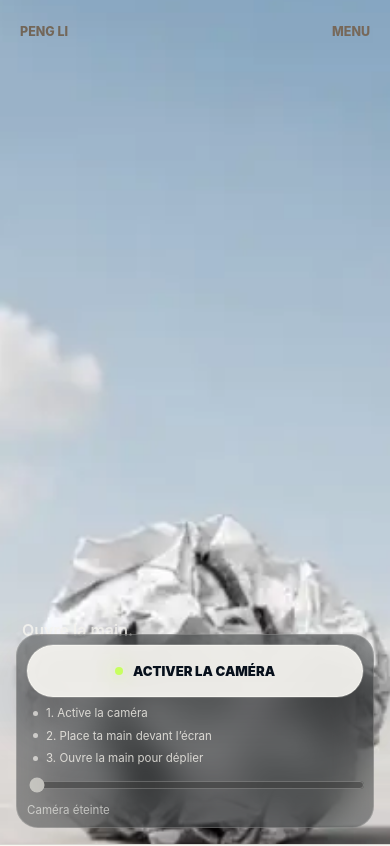
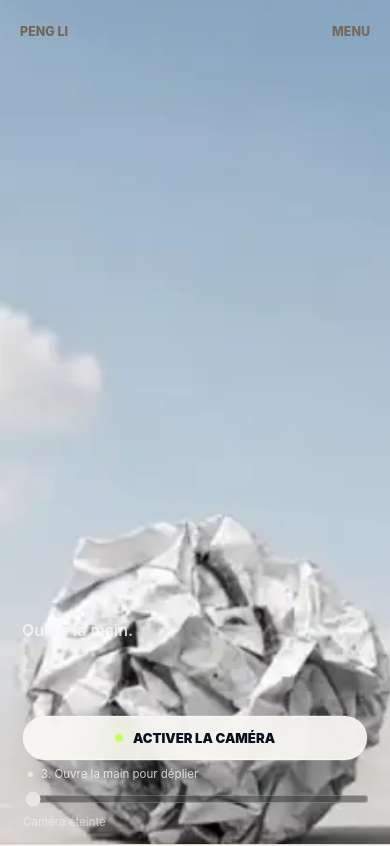
Before and after one commit to lpfr/peng-li-portfolio, a Next.js app: page / in a window 390 px wide. Shown: the top 846 px of the page. Built offline with nearby package versions, Linux system fonts and the light colour scheme.

Commit message:
Improve mobile gesture response and controls

```diff
--- a/app/components/Hero.tsx
+++ b/app/components/Hero.tsx
@@ -18,6 +18,7 @@ const VIDEO_SEEK_EPSILON = 0.006;
 const FIRST_DECODED_FRAME_TIME = 0.04;
 const MOBILE_FRAME_COUNT = 76;
 const VIDEO_DURATION_FALLBACK = 5.07;
+const MIN_AUTO_CALIBRATION_RANGE = 0.22;
 
 type CameraStatus = "Caméra éteinte" | "Recherche de la main" | "Main détectée";
 
@@ -42,6 +43,8 @@ export default function Hero() {
   const smoothedOpennessRef = useRef(0);
   const fistRawRef = useRef(DEFAULT_FIST_RAW);
   const openRawRef = useRef(DEFAULT_OPEN_RAW);
+  const observedMinRawRef = useRef(Number.POSITIVE_INFINITY);
+  const observedMaxRawRef = useRef(Number.NEGATIVE_INFINITY);
 
   const [isMetadataLoaded, setIsMetadataLoaded] = useState(false);
   const [progress, setProgress] = useState(0);
@@ -150,7 +153,8 @@ export default function Hero() {
     const tick = () => {
       const target = targetProgressRef.current;
       const current = currentProgressRef.current;
-      const next = current + (target - current) * 0.16;
+      const progressEase = mobileFrameModeRef.current ? 0.24 : 0.16;
+      const next = current + (target - current) * progressEase;
       const snapped = Math.abs(target - next) < 0.004 ? target : next;
 
       currentProgressRef.current = snapped;
@@ -278,15 +282,28 @@ export default function Hero() {
     const raw = calculatePalmOpenness(landmarks);
     rawOpennessRef.current = raw;
 
+    if (mobileFrameModeRef.current) {
+      observedMinRawRef.current = Math.min(observedMinRawRef.current, raw);
+      observedMaxRawRef.current = Math.max(observedMaxRawRef.current, raw);
+    }
+
     const prev = smoothedOpennessRef.current;
-    const smoothed = prev + (raw - prev) * smoothingStrengthRef.current;
+    const closingStrength = mobileFrameModeRef.current ? 0.38 : smoothingStrengthRef.current;
+    const openingStrength = mobileFrameModeRef.current ? 0.28 : smoothingStrengthRef.current;
+    const smoothed = prev + (raw - prev) * (raw < prev ? closingStrength : openingStrength);
     smoothedOpennessRef.current = smoothed;
 
-    const mappedProgress = mapPalmOpennessToProgress(
-      smoothed,
-      fistRawRef.current,
-      openRawRef.current
-    );
+    const observedRange = observedMaxRawRef.current - observedMinRawRef.current;
+    const fistRaw =
+      mobileFrameModeRef.current && observedRange >= MIN_AUTO_CALIBRATION_RANGE
+        ? observedMinRawRef.current
+        : fistRawRef.current;
+    const openRaw =
+      mobileFrameModeRef.current && observedRange >= MIN_AUTO_CALIBRATION_RANGE
+        ? observedMaxRawRef.current
+        : openRawRef.current;
+
+    const mappedProgress = mapPalmOpennessToProgress(smoothed, fistRaw, openRaw);
 
     setCameraStatus("Main détectée");
     setRawOpenness(raw);
@@ -320,6 +337,8 @@ export default function Hero() {
       await createHandLandmarker();
 
       smoothedOpennessRef.current = 0;
+      observedMinRawRef.current = Number.POSITIVE_INFINITY;
+      observedMaxRawRef.current = Number.NEGATIVE_INFINITY;
       targetProgressRef.current = 0;
       currentProgressRef.current = 0;
       lastWrittenProgressRef.current = -1;
@@ -412,7 +431,10 @@ export default function Hero() {
         </small>
       </div>
 
-      <div className="heroControls" aria-label="Contrôles d’interaction vidéo">
+      <div
+        className={`heroControls${isCameraActive ? " isCameraActive" : ""}`}
+        aria-label="Contrôles d’interaction vidéo"
+      >
         {isCameraActive ? (
           <button className="handButton" type="button" onClick={handleDisableCamera}>
             Arrêter le mode main
--- a/app/globals.css
+++ b/app/globals.css
@@ -1110,26 +1110,47 @@ main {
     position: fixed;
     left: 16px;
     right: 16px;
-    bottom: 16px;
+    bottom: 8px;
     z-index: 30;
     width: auto;
-    gap: 8px;
-    padding: 10px;
-    border: 1px solid rgba(249, 248, 243, 0.2);
-    border-radius: 22px;
-    background: rgba(5, 8, 13, 0.38);
-    backdrop-filter: blur(18px);
+    gap: 6px;
+    padding: 7px;
+    border: 0;
+    border-radius: 18px;
+    background: transparent;
+    backdrop-filter: none;
   }
 
   .handButton {
-    min-height: 52px;
+    min-height: 44px;
     font-size: 0.82rem;
   }
 
   .gestureGuide {
     max-width: none;
-    padding-inline: 6px;
+    padding-inline: 5px;
     font-size: 0.72rem;
+    text-shadow: 0 1px 8px rgba(0, 0, 0, 0.8);
+  }
+
+  .heroControls:not(.isCameraActive) .gestureGuide span {
+    display: none;
+  }
+
+  .heroControls:not(.isCameraActive) .gestureGuide span:last-child {
+    display: flex;
+  }
+
+  .heroControls.isCameraActive .gestureGuide,
+  .heroControls.isCameraActive .calibrationControls,
+  .heroControls.isCameraActive .smoothingControl,
+  .heroControls.isCameraActive .debugReadout {
+    display: none;
+  }
+
+  .heroControls.isCameraActive .cameraStatus {
+    padding-inline: 5px;
+    text-shadow: 0 1px 8px rgba(0, 0, 0, 0.8);
   }
 
   .footerIntro {
```
